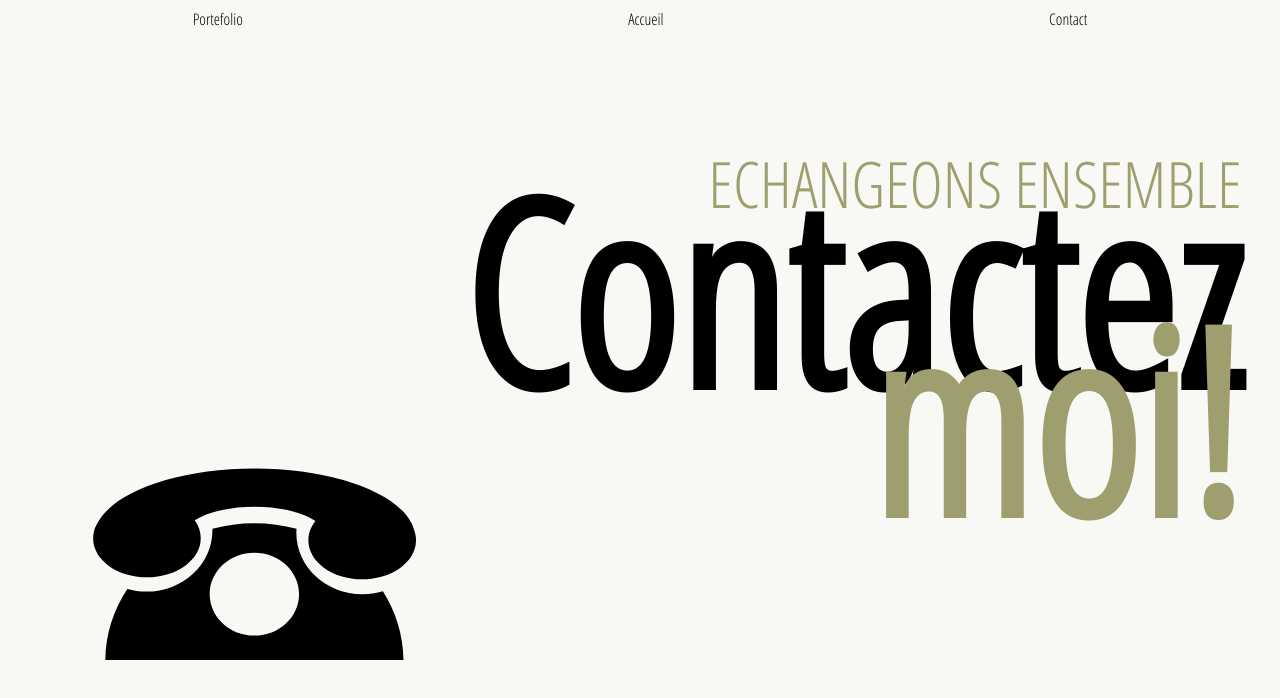
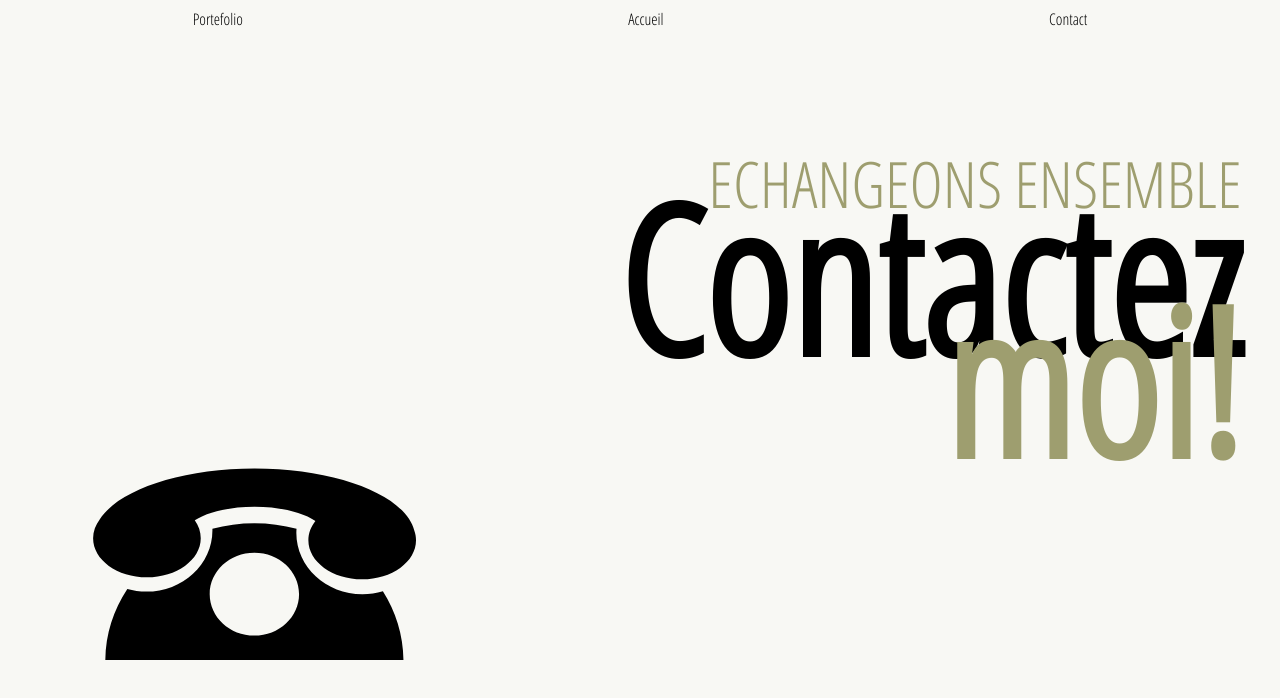
Before and after one commit to Jimmyganci/jimmy-ganci, a React (Vite) app: page /#/contact in a window 1280 px wide. Shown: the top 698 px of the page. Built offline with nearby package versions, Linux system fonts and the light colour scheme.

Commit message:
resolve conflict css

```diff
--- a/src/components/_contact.scss
+++ b/src/components/_contact.scss
@@ -51,7 +51,7 @@
           text-transform: uppercase;
         }
         h1 {
-          font-size: 20vw;
+          font-size: 16vw;
           line-height: 0.9;
           text-align: end;
           transition: 0.8s cubic-bezier(0.23, 0.59, 0.48, 0.99);
--- a/src/components/_projectGrid.scss
+++ b/src/components/_projectGrid.scss
@@ -19,9 +19,9 @@
     justify-content: space-around;
     padding: 6vw 0;
     p {
-      margin: 5vw 0;
       @media screen and(max-width:650px) {
         font-size: 5vw;
+        margin: 5vw 0;
       }
     }
   }
@@ -48,7 +48,7 @@
     img {
       width: 4vw;
       height: 4vw;
-      @media screen {
+      @media screen and (max-width: 750px) {
         width: 10vw;
         height: 10vw;
       }
--- a/src/styles/styles.css
+++ b/src/styles/styles.css
@@ -791,7 +791,7 @@ img {
 }
 
 .contact__header--flex--title h1 {
-  font-size: 20vw;
+  font-size: 16vw;
   line-height: 0.9;
   text-align: end;
   -webkit-transition: 0.8s cubic-bezier(0.23, 0.59, 0.48, 0.99);
@@ -1070,13 +1070,10 @@ img {
   padding: 6vw 0;
 }
 
-.grid--textContainer p {
-  margin: 5vw 0;
-}
-
 @media screen and (max-width: 650px) {
   .grid--textContainer p {
     font-size: 5vw;
+    margin: 5vw 0;
   }
 }
 
@@ -1123,7 +1120,7 @@ img {
   height: 4vw;
 }
 
-@media screen {
+@media screen and (max-width: 750px) {
   .grid--text img {
     width: 10vw;
     height: 10vw;
```
Also changed, not shown: 1 other file (tests, documents, lock files or other folders).
